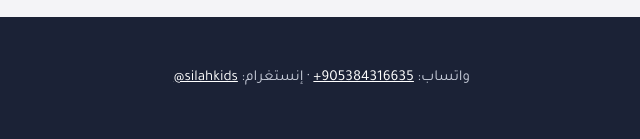
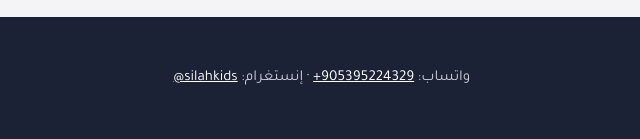
Before and after one commit to RattelQuran/silah, a plain HTML site: page index.html in a window 1280 px wide. Shown: the part 5889-6028 px from the top of the page, 333-973 px from the left. Drawn offline with Linux system fonts and the light colour scheme.

Commit message:
Use +905395224329 as the WhatsApp number
Co-Authored-By: Claude Opus 5.5 <noreply@anthropic.com>

```diff
--- a/index.html
+++ b/index.html
@@ -331,7 +331,7 @@ footer a{color:#fff}
 
 <script type="module">
 // The only contact number: change it here and every WhatsApp button follows.
-const WHATSAPP = '905384316635';
+const WHATSAPP = '905395224329';
 const FIREBASE = { apiKey: 'AIzaSyASiyRbue4AANq0CSBbJDPZF9tD83KpVcE', authDomain: 'silah-portal.firebaseapp.com', projectId: 'silah-portal', storageBucket: 'silah-portal.firebasestorage.app', messagingSenderId: '596282595018', appId: '1:596282595018:web:4b4ad3751783c77b944633' };
 const COURSES = { quran: 'القرآن الكريم', tajweed: 'التجويد', arabic: 'اللغة العربية' };
 const TIMES = { morning: 'صباحًا (8 - 12)', noon: 'ظهرًا (12 - 4)', evening: 'مساءً (4 - 8)', night: 'ليلًا (8 - 11)' };
```
